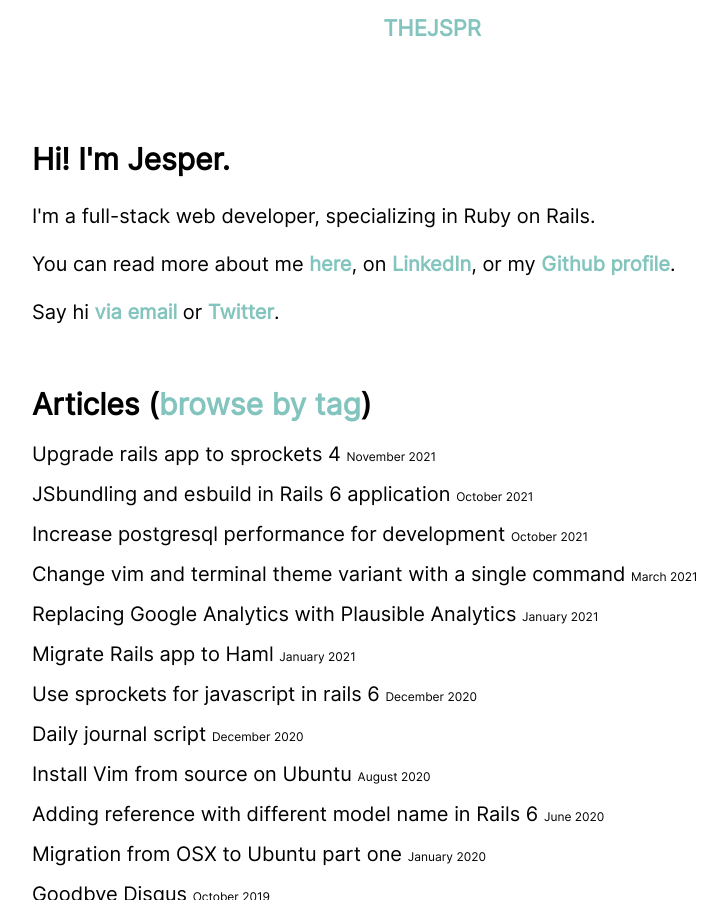
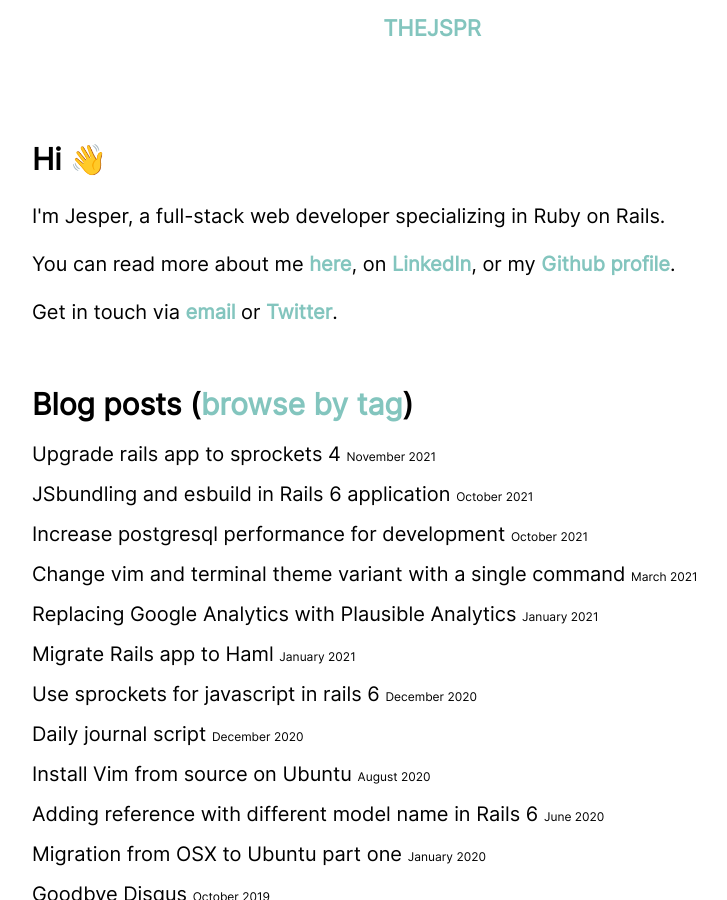
Before and after one commit to thejspr/thejspr.com, a Jekyll site: the page built from index.html, in a window 1280 px wide and 900 px high. Shown: the whole window, without its empty margins (208-935 px from the left). Built offline with Jekyll 4.4.1, drawn with Linux system fonts in a browser that asks for light colours.

Commit message:
update intro

```diff
--- a/index.html
+++ b/index.html
@@ -5,11 +5,14 @@ title: Software entrepreneur
 
 <div class='index-page'>
   <h1 class="page-title">
-    Hi! I'm Jesper.
+    Hi 👋
   </h1>
 
   <p>
-    I'm a full-stack web developer, specializing in Ruby on Rails.
+    I'm Jesper, a full-stack web developer specializing in Ruby on Rails.
+  </p>
+
+  <p>
   </p>
   <p>
     You can read more about me <a href="/about">here</a>,
@@ -17,13 +20,13 @@ title: Software entrepreneur
     or my <a href="https://www.github.com/thejspr">Github profile</a>.
   </p>
   <p>
-    Say hi <a href='mailto:thejspr@gmail.com'>via email</a>
+    Get in touch via <a href='mailto:thejspr@gmail.com'>email</a>
     or <a href="https://www.twitter.com/thejspr">Twitter</a>.
   </p>
 
   <div class="posts-index">
     <h2 class="posts-index-heading">
-      Articles (<a href='/tags/'>browse by tag</a>)
+      Blog posts (<a href='/tags/'>browse by tag</a>)
     </h2>
 
     {% for post in site.posts %}
```
